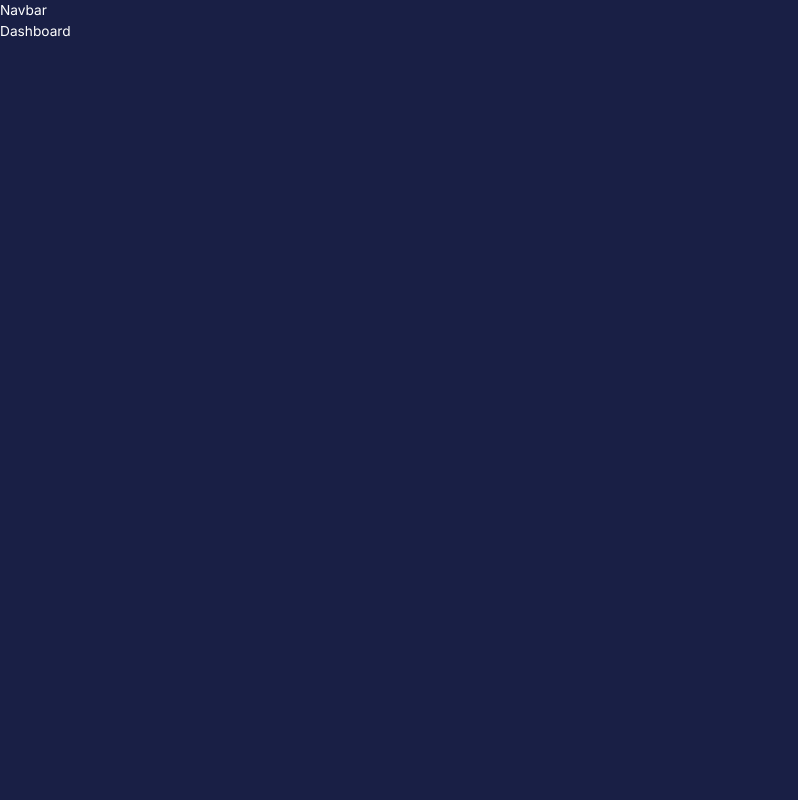
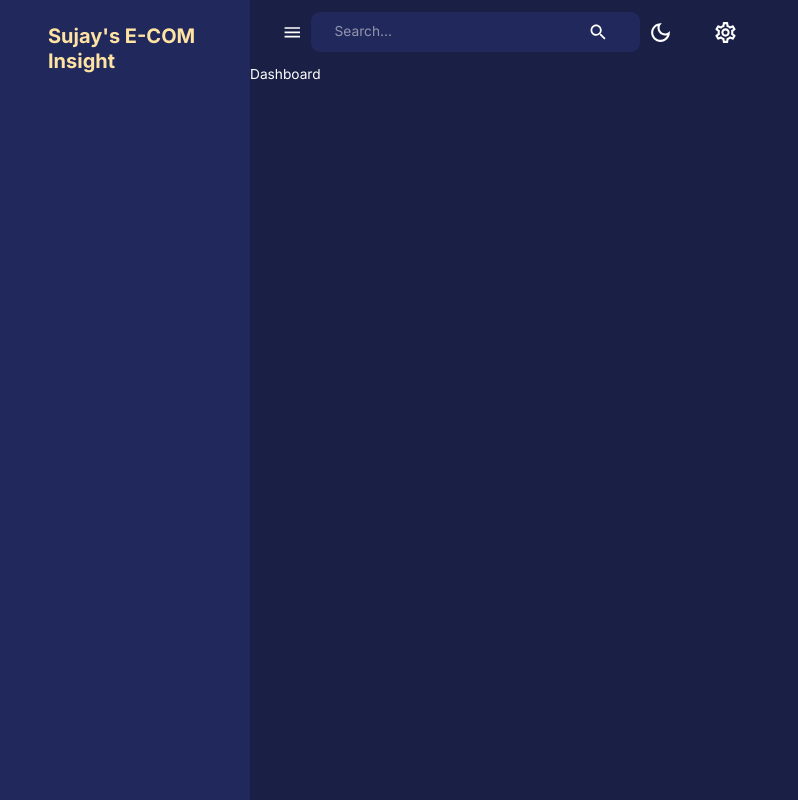
Before and after one commit to sujay-web-dev/MERN_Admin_DashBoard, a React (Create React App) app in the folder client/: page /dashboard in a window 1280 px wide. Shown: the whole page, without its empty margins (0-798 px from the left). Built offline with nearby package versions, Linux system fonts and the light colour scheme.

Commit message:
Building Side Bar with all options

```diff
--- a/client/src/components/Navbar.jsx
+++ b/client/src/components/Navbar.jsx
@@ -10,10 +10,55 @@ import {
 import FlexBetween from "components/FlexBetween";
 import { useDispatch } from "react-redux";
 import { setMode } from "state";
-import profileImage from "assets/profile.jpeg"
+import profileImage from "assets/profile.jpeg";
+import {
+  AppBar,
+  IconButton,
+  InputBase,
+  Toolbar,
+  useTheme,
+} from "@mui/material";
 
 const Navbar = () => {
-  return <div>Navbar</div>;
+  const dispatch = useDispatch();
+  const theme = useTheme();
+  return (
+    <AppBar sx={{ position: "static", background: "none", boxShadow: "none" }}>
+      <Toolbar sx={{ justifyContent: "space-between" }}>
+        {/* Left Side */}
+        <FlexBetween>
+          <IconButton onClick={() => console.log("Open/Close Sidebar")}>
+            <MenuIcon />
+          </IconButton>
+          <FlexBetween
+            backgroundColor={theme.palette.background.alt}
+            borderRadius="9px"
+            gap="3rem"
+            p="0.1rem 1.5rem"
+          >
+            <InputBase placeholder="Search..." />
+            <IconButton>
+              <Search />
+            </IconButton>
+          </FlexBetween>
+        </FlexBetween>
+
+        {/* Right Side */}
+        <FlexBetween gap="1.5rem">
+          <IconButton onClick={() => dispatch(setMode())}>
+            {theme.palette.mode === "dark" ? (
+              <DarkModeOutlined sx={{ fontSize: "25px" }} />
+            ) : (
+              <LightModeOutlined sx={{ fontSize: "25px" }} />
+            )}
+          </IconButton>
+          <IconButton>
+            <SettingsOutlined sx={{ fontSize: "25px" }} />
+          </IconButton>
+        </FlexBetween>
+      </Toolbar>
+    </AppBar>
+  );
 };
 
 export default Navbar;
--- /dev/null
+++ b/client/src/components/Sidebar.jsx
@@ -0,0 +1,154 @@
+import {
+  Box,
+  Divider,
+  Drawer,
+  IconButton,
+  List,
+  ListItem,
+  ListItemButton,
+  ListItemIcon,
+  ListItemText,
+  Typography,
+  useTheme,
+} from "@mui/material";
+import {
+  SettingsOutlined,
+  ChevronLeft,
+  ChevronRightOutlined,
+  HomeOutlined,
+  ShoppingCartOutlined,
+  Groups2Outlined,
+  ReceiptLongOutlined,
+  PublicOutlined,
+  PointOfSaleOutlined,
+  TodayOutlined,
+  CalendarMonthOutlined,
+  AdminPanelSettingsOutlined,
+  TrendingUpOutlined,
+  PieChartOutlined,
+} from "@mui/icons-material";
+import { useEffect, useState } from "react";
+import { useLocation, useNavigate } from "react-router-dom";
+import FlexBetween from "./FlexBetween";
+import profileImage from "assets/profile.jpeg";
+
+
+const navItems = [
+  {
+    text: "Dashboard",
+    icon: <HomeOutlined />,
+  },
+  {
+    text: "Client Facing",
+    icon: null,
+  },
+  {
+    text: "Products",
+    icon: <ShoppingCartOutlined />,
+  },
+  {
+    text: "Customers",
+    icon: <Groups2Outlined />,
+  },
+  {
+    text: "Transactions",
+    icon: <ReceiptLongOutlined />,
+  },
+  {
+    text: "Geography",
+    icon: <PublicOutlined />,
+  },
+  {
+    text: "Sales",
+    icon: null,
+  },
+  {
+    text: "Overview",
+    icon: <PointOfSaleOutlined />,
+  },
+  {
+    text: "Daily",
+    icon: <TodayOutlined />,
+  },
+  {
+    text: "Monthly",
+    icon: <CalendarMonthOutlined />,
+  },
+  {
+    text: "Breakdown",
+    icon: <PieChartOutlined />,
+  },
+  {
+    text: "Management",
+    icon: null,
+  },
+  {
+    text: "Admin",
+    icon: <AdminPanelSettingsOutlined />,
+  },
+  {
+    text: "Performance",
+    icon: <TrendingUpOutlined />,
+  },
+];
+
+const Sidebar = ({
+  drawerWidth,
+  isSidebarOpen,
+  setIsSidebarOpen,
+  isNonMobile,
+}) => {
+  const { pathname } = useLocation();
+  const [active, setActive] = useState("");
+  const navigate = useNavigate();
+  const theme = useTheme();
+
+  useEffect(() => {
+    setActive(pathname.substring(1));
+  }, [pathname]);
+
+  return (
+    <Box component="nav">
+      {isSidebarOpen && (
+        <Drawer
+          open={isSidebarOpen}
+          onClose={() => setIsSidebarOpen(false)}
+          variant="persistent"
+          anchor="left"
+          sx={{
+            width: drawerWidth,
+            "& .MuiDrawer-paper": {
+              color: theme.palette.secondary[200],
+              backgroundColor: theme.palette.background.alt,
+              boxSizing: "border-box",
+              borderWidth: isNonMobile ? 0 : "2px",
+              width: drawerWidth,
+            },
+          }}
+        >
+          <Box width="100%">
+            <Box m="1.5rem 2rem 2rem 3rem">
+              <FlexBetween color={theme.palette.secondary.main}>
+                <Box display="flex" alignItems="center" gap="0.5rem">
+                  <Typography variant="h4" fontWeight="bold">
+                    Sujay's E-COM Insight
+                  </Typography>
+                </Box>
+                {!isNonMobile && (
+                  <IconButton onClick={() => setIsSidebarOpen(!isSidebarOpen)}>
+                    <ChevronLeft />
+                  </IconButton>
+                )}
+              </FlexBetween>
+            </Box>
+            <List>
+              {}
+            </List>
+          </Box>
+        </Drawer>
+      )}
+    </Box>
+  );
+};
+
+export default Sidebar;
--- a/client/src/scenes/layout/index.jsx
+++ b/client/src/scenes/layout/index.jsx
@@ -1,18 +1,31 @@
-import React, {useState} from 'react';
-import { Box, useMediaQuery } from '@mui/material';
-import { Outlet } from 'react-router-dom';
-import { useSelector } from 'react-redux';
+import React, { useState } from "react";
+import { Box, useMediaQuery } from "@mui/material";
+import { Outlet } from "react-router-dom";
+import { useSelector } from "react-redux";
 import Navbar from "components/Navbar";
+import Sidebar from "components/Sidebar";
 
 const Layout = () => {
+  const isNonMobile = useMediaQuery("(min-width:600px)");
+  const [isSidebarOpen, setIsSidebarOpen] = useState(true);
+
   return (
-    <Box width="100%" height="100%">
+    <Box display={isNonMobile ? "flex" : "block"} width="100%" height="100%">
+      <Sidebar
+        isNonMobile={isNonMobile}
+        drawerWidth="250px"
+        isSidebarOpen={isSidebarOpen}
+        setIsSidebarOpen={setIsSidebarOpen}
+      />
       <Box>
-        <Navbar/>
-        <Outlet/>
+        <Navbar
+          isSidebarOpen={isSidebarOpen}
+          setIsSidebarOpen={setIsSidebarOpen}
+        />
+        <Outlet />
       </Box>
     </Box>
-  )
-}
+  );
+};
 
-export default Layout
+export default Layout;
```
